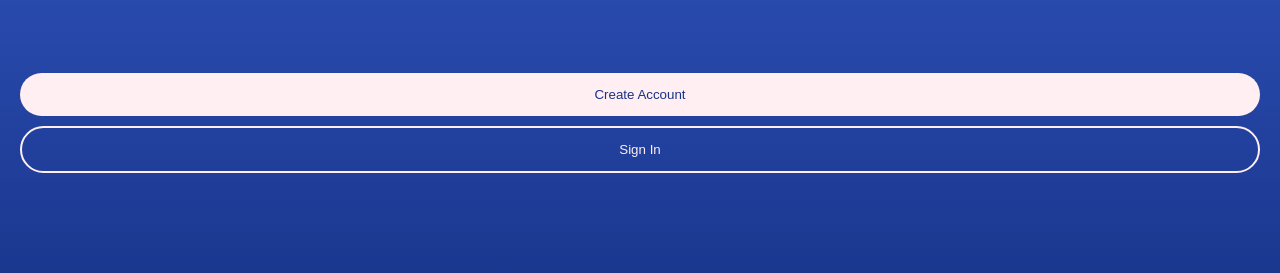
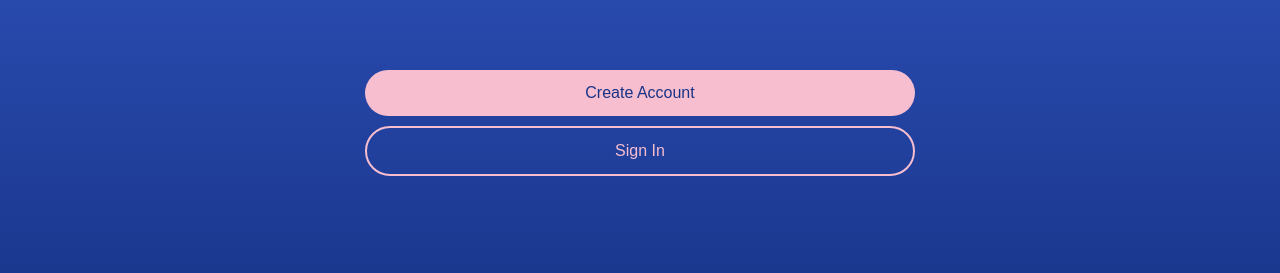
Before and after one commit to mackdel/sync-front-end, a plain HTML site: page index.html in a window 1280 px wide. Shown: the part 459-732 px from the top of the page. Drawn offline with Linux system fonts and the light colour scheme.

Commit message:
Changed button size and colors.

```diff
--- a/css/main.css
+++ b/css/main.css
@@ -46,7 +46,7 @@ body {
     display: flex;
     justify-content: center;
     color: var(--main-font-color);
-    font-size: 1rem;
+    font-size: 16px;
     text-align: left;
     overflow-x: hidden;
     max-height: 100vh;
@@ -75,6 +75,7 @@ h3 {
     margin: 10px auto;
     border-radius: 99px;
     transition: 0.3s ease;
+    font-size: 16px;
 }
 
 
@@ -99,15 +100,17 @@ h3 {
 }
 
 .btn.create-account{
-    background-color: #FFEEF2;
+    background-color: #f7becf;
     border: none;
     color: #173387;
+    max-width: 550px;
 }
 
 .btn.sign-in{
-    border: 2px solid #FFEEF2;
-    color: #FFEEF2;
+    border: 2px solid #f7becf;
+    color: #f7becf;
     background-color: transparent;
+    max-width: 550px;
 }
 
 .avatar {
```
